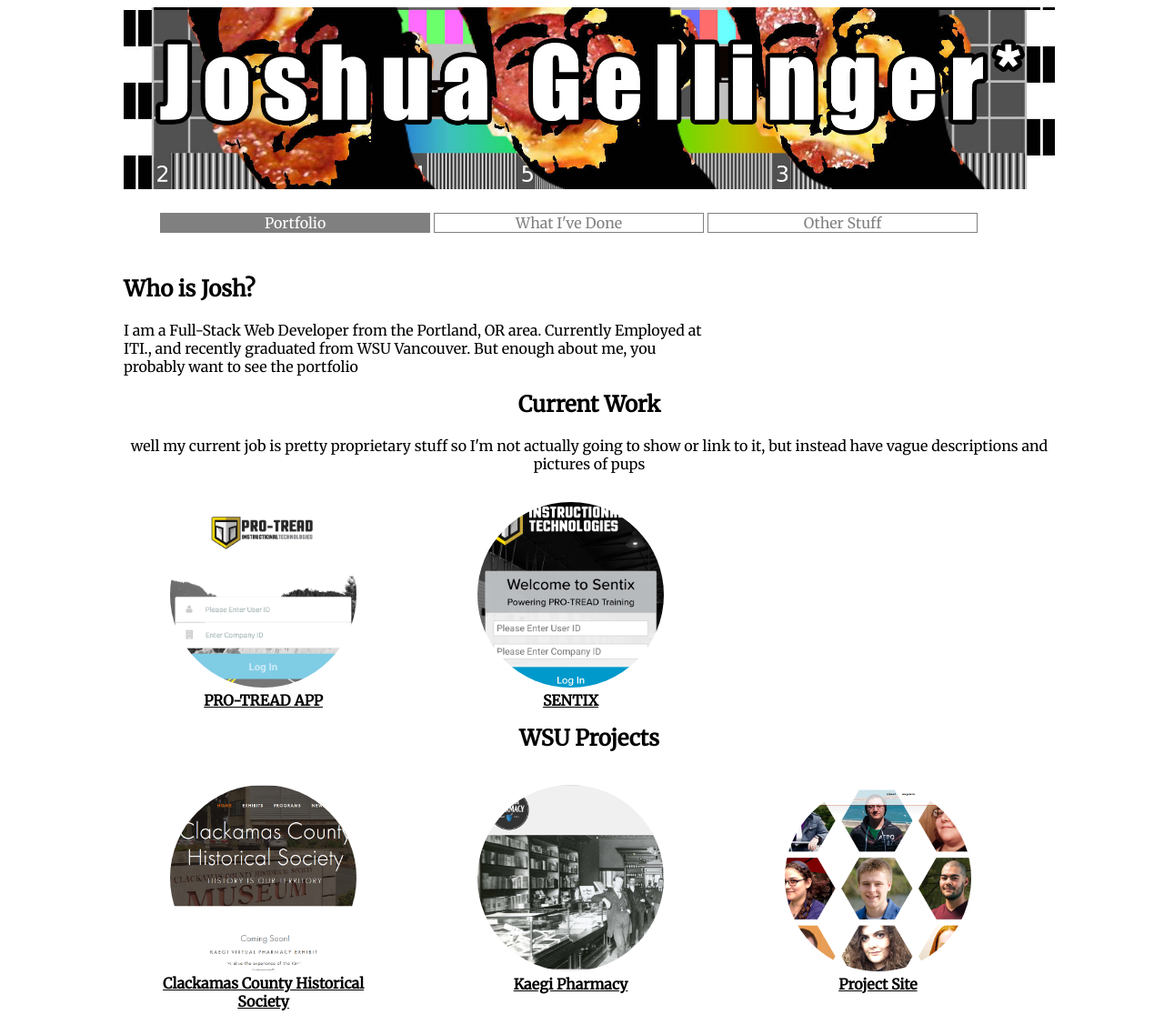
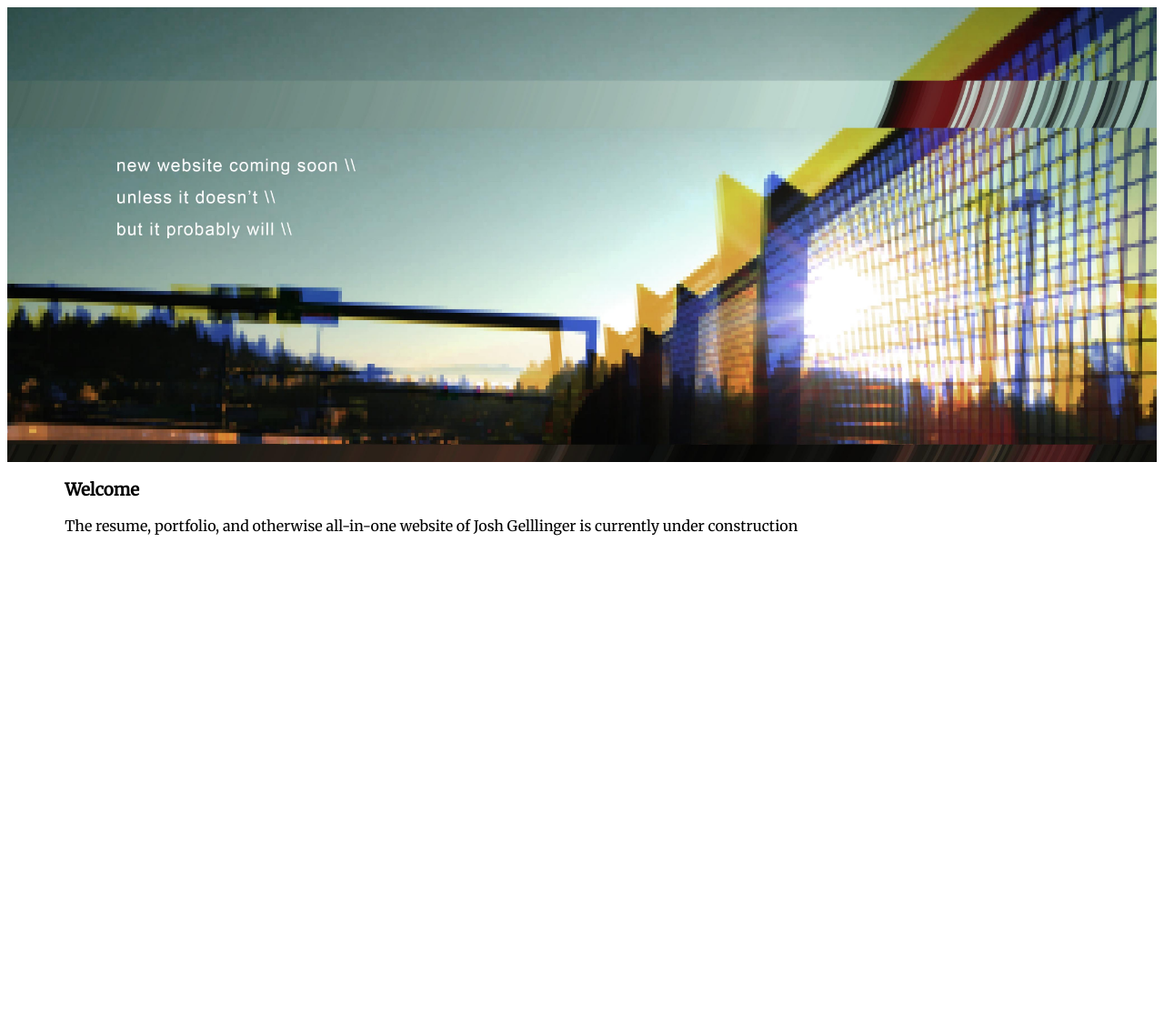
Before and after one commit to gellijos000/gellijos000.github.io, a PHP site: page / in a window 1280 px wide. Shown: the whole page at 91% size. After the commit the page ends 589 px from the top, so only its background shows below. Run offline with PHP 8.4, Linux system fonts and the light colour scheme.

Commit message:
updated index files and changed image

```diff
--- a/index.html
+++ b/index.html
@@ -21,102 +21,22 @@
         <link href='https://fonts.googleapis.com/css?family=Montserrat' rel='stylesheet' type='text/css'>
 
     </head>
-
     <body>
-      <div class="imgDescription">
+      <div class="wrapper">
+        <!--navigation div -->
+          <div class="navigation">
+              <span><button>Home</button></span>
+              <span><button>Projects</button></span>
+              <span><button>Skills</button></span>
+              <span><button>Other</button></span>
+          </div>
+          <div id="background" class="parallaxImg"></div>
+          <div class="textDiv">
+            <h3>Welcome</h3>
+            <p>
+              The resume, portfolio, and otherwise all-in-one website of Josh Gelllinger is currently under construction
+            </p>
+          </div>
       </div>
-      <div class="wrapper">
-          <!-- header image -->
-          <div id="headerImg">
-          </div>
-
-          <div class="nav">
-              <nav>
-                <ul id="headerNav">
-                  <li id="button1" class="navigation left active">Portfolio</li>
-
-                  <li id="button2" class="navigation center">What I've Done</li>
-
-                  <li id="button3" class="navigation right">Other Stuff</li>
-                </ul>
-              </nav>
-          </div>
-          <!--default state-->
-          <div class="home content span_3">
-            <div class="block_2">
-                <h2 class="title">Who is Josh?</h2>
-                <p>
-                  I am a Full-Stack Web Developer from the Portland, OR area. Currently Employed at ITI., and recently graduated from WSU Vancouver. But enough about me, you probably want to see the portfolio
-                </p>
-            </div>
-
-            <!-- <div class="block_1">
-              <img src="img/portfolio.jpg" alt="stock photo of a portfolio" class="docImg">
-            </div> -->
-
-            <div class="clear">
-              <div class="block_3">
-                <h2 class="title">Current Work</h2>
-                <p>
-                  well my current job is pretty proprietary stuff so I'm not actually going to show or link to it, but instead have vague descriptions and pictures of pups
-                </p>
-            </div>
-            </div>
-
-            <div class="block_1">
-              <figure>
-                <img src="img\appLogin.png" alt="PRO-TREAD App" class="docImg">
-                <figcaption><a href="http://clackamashistory.org/">PRO-TREAD APP</a></figcaption>
-              </figure>
-            </div>
-            <div class="block_1">
-              <figure>
-                <img src="img\sentixLogin.png" alt="SENTIX Login" class="docImg">
-                <figcaption><a href="http://www.kaegipharmacy.org/">SENTIX</a></figcaption>
-              </figure>
-            </div>
-            <!--
-            <div class="block_1">
-              <figure>
-                <img src="img\kaegi-gig.png" alt="Kaegi game" class="docImg">
-                <figcaption>The WSU Vancouver <a href="http://dtc-wsuv.org/projects/kaegi-gig/index.html">Project Site</a> for the Kaegi Pharmacy and CCHS projects</figcaption>
-              </figure>
-            </div>
-          -->
-            <div class="clear"><h2 class="title">WSU Projects</h2></div>
-
-            <div class="block_1">
-              <figure>
-                <img src="img\kaegi-history.png" alt="Kaegi game" class="docImg">
-                <figcaption><a href="http://clackamashistory.org/">Clackamas County Historical Society</a></figcaption>
-              </figure>
-            </div>
-            <div class="block_1">
-              <figure>
-                <img src="img\kaegi-pharm.png" alt="Kaegi game" class="docImg">
-                <figcaption><a href="http://www.kaegipharmacy.org/">Kaegi Pharmacy</a></figcaption>
-              </figure>
-            </div>
-            <div class="block_1">
-              <figure>
-                <img src="img\kaegi-gig.png" alt="Kaegi game" class="docImg">
-                <figcaption><a href="http://dtc-wsuv.org/projects/kaegi-gig/index.html">Project Site</a></figcaption>
-              </figure>
-            </div>
-          </div>
-          <!--experience state-->
-          <div class="experience content span_3">
-              <p>
-                  borko
-              </p>
-          </div>
-          <!--other state-->
-          <div class="other content span_3">
-              <p>
-                  stinko
-              </p>
-          </div>
-          <script src="josh.js"></script>
-        </div>
     </body>
 </html>
--- a/josh_style.css
+++ b/josh_style.css
@@ -2,101 +2,51 @@
   color scheme: white and gray and if I change it later I will
 */
 
-.wrapper {
-  height: 100%;
-  width: 80vw;
-  background-color: #FFF;
-  margin-left: 10vw;
-  margin-right: 10vw;
-  font-family: "Merriweather";
+body {
+  font-family: Merriweather;
 }
 
-#headerImg {
-  background-image: url('img/background.jpg');
-  background-repeat: no-repeat;
-  background-position: center;
-  background-size: cover;
-  height: 25vh;
+.wrapper{
+  width: 100%;
+  margin: auto;
+}
+.navigation {
+  height: 5%;
+  z-index: 4;
+  position: fixed;
+  background-color: gray;
+  text-align: justify;
+  display: none;
+}
+.navigation:after {
+  content: '';
+  width: 85%;
+  margin-left: 7.5%;
+  margin-right: 7.5%;
+  display: inline-block;
+}
+.navigation span {
+  display: inline-block;
+}
+button{
+  background-color: blue;
+  color: white;
+}
+#background {
+  background-image: url('img/cover.jpg');
+}
+.parallaxImg {
+  /*use full height*/
+    height: 500px;
+    width: 100%;
+  /* Create the parallax scrolling effect */
+    background-attachment: fixed;
+    background-position: center;
+    background-repeat: no-repeat;
+    background-size: cover;
 }
 
-.docImg {
-  border-radius: 100%;
-  width: 90%;
+.textDiv {
+  margin-left: 5%;
+  height: 250px;
 }
-
-a {
-  text-decoration: underline;
-  color: black;
-  font-weight: bold;
-}
-
-a:clicked {
-  text-decoration: underline;
-  color: black;
-}
-
-.navigation {
-  border: 1px solid gray;
-  display: inline-block;
-  list-style-type: none;
-  width: 30%;
-  text-align: center;
-  color: gray;
-  background-color: white;
-  margin-top: 10px;
-  margin-bottom: 10px;
-  font-size: auto;
-}
-
-.navigation:hover {
-  border: 1px solid blue;
-}
-
-.active {
-  background-color: gray;
-  color: white;
-}
-
-.hidden {
-  display: none;
-}
-
-.content .span_3 {
-  width: 75%;
-}
-
-.experience , .other {
-  display: none;
-}
-
-.block_1{
-  width: 30%;
-  float: left;
-  text-align: center;
-  margin-right: 3%;
-}
-.block_2{
-  width: 64%;
-  float: left;
-  margin-right: 3%;
-}
-
-.clear {
-  clear: both;
-  margin-top: 10px;
-  margin-bottom: 10px;
-  text-align: center;
-}
-
-figure {
-  cursor: pointer;
-}
-.imgDescription{
-  display: none;
-  height: 100%;
-  width: 100%;
-  background-color: #000000;
-  opacity: .9;
-  z-index: 3;
-  position: fixed;
-}
```
Also changed, not shown: img/cover.jpg (added).
